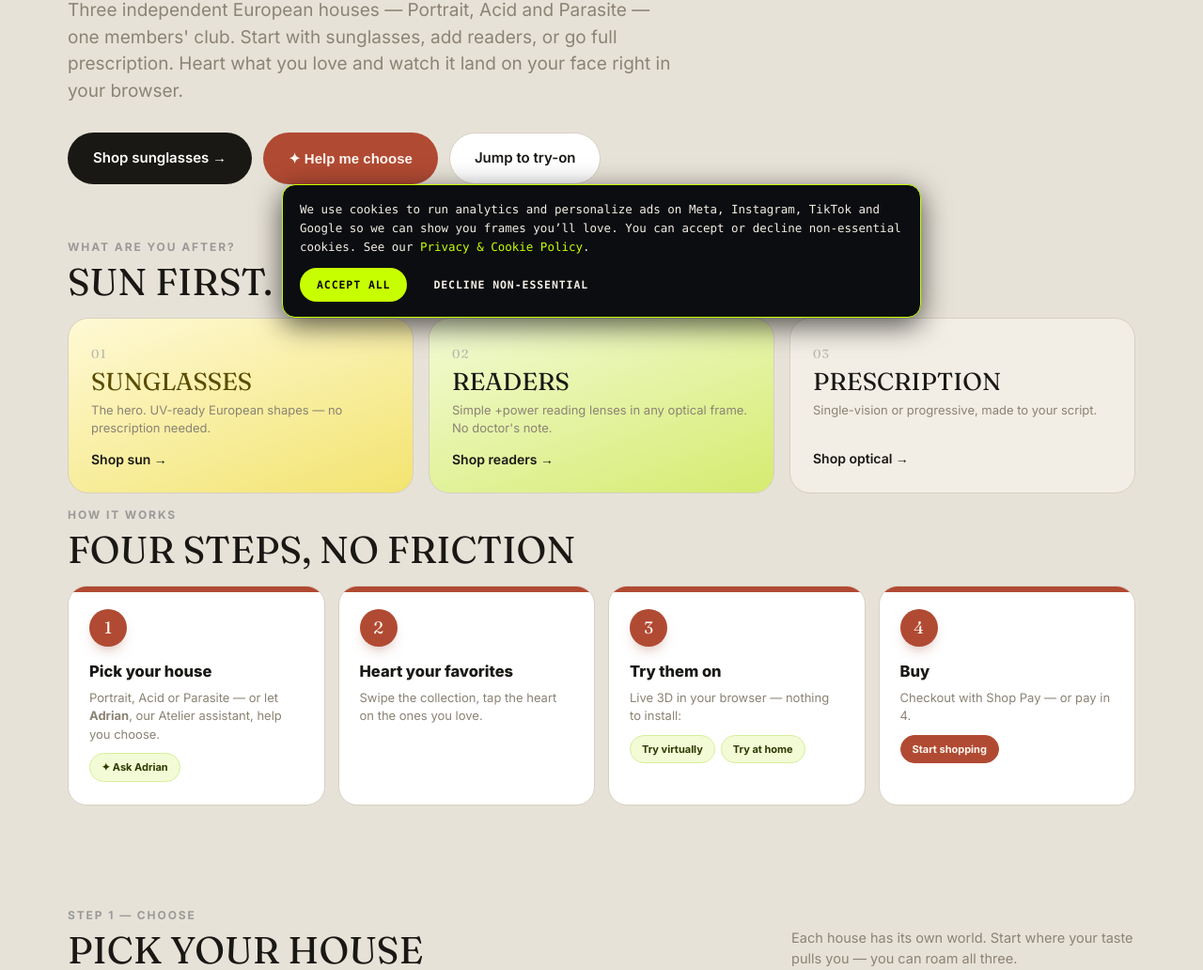
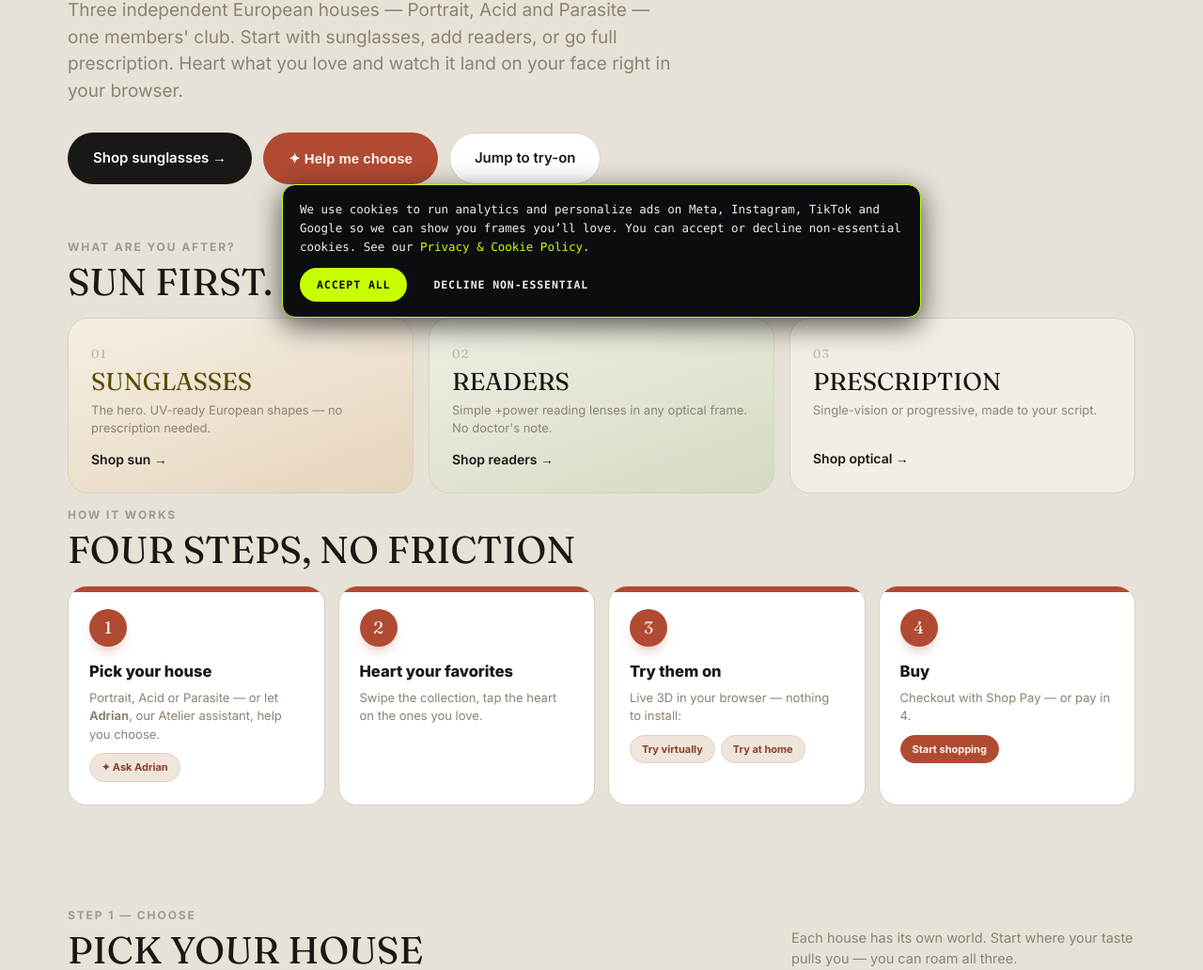
Before and after one commit to EAguilarVEZA/usa-parasite-club, a website: page index.html in a window 1280 px wide. Shown: the part 448-1480 px from the top of the page at 94% size. Drawn offline with Linux system fonts and the light colour scheme.

Commit message:
Add files via upload

```diff
--- a/index.html
+++ b/index.html
@@ -33,7 +33,7 @@ img{display:block;max-width:100%}
 .hero .eyebrow{display:inline-flex;align-items:center;gap:8px;font-size:12px;font-weight:600;letter-spacing:.04em;color:#444;background:var(--soft);border:1px solid var(--line);padding:7px 14px;border-radius:30px}
 .hero .eyebrow b{color:var(--ink)}
 .hero h1{font-family:var(--disp);font-weight:400;font-size:clamp(40px,7.4vw,86px);line-height:.94;letter-spacing:.005em;margin:22px 0 0;text-transform:uppercase}
-.hero h1 .hl{background:linear-gradient(transparent 62%,var(--lime) 62%);padding:0 .04em}
+.hero h1 .hl{background:linear-gradient(transparent 74%,var(--lime) 74%);padding:0 .04em}
 .hero p.sub{font-size:clamp(15px,2.1vw,19px);color:var(--muted);max-width:54ch;margin:20px 0 0}
 .cta{display:flex;flex-wrap:wrap;gap:12px;margin-top:30px}
 .btn{display:inline-flex;align-items:center;gap:9px;font-weight:600;font-size:15px;padding:15px 26px;border-radius:34px;border:1px solid transparent;cursor:pointer;transition:.15s}
@@ -59,9 +59,9 @@ section{padding:54px 0}
 .type h3{font-family:var(--disp);font-weight:400;font-size:26px;text-transform:uppercase;line-height:1;margin:6px 0 8px}
 .type p{font-size:13px;color:var(--muted);min-height:38px}
 .type .go2{display:inline-flex;margin-top:12px;font-weight:600;font-size:14px;color:var(--ink)}
-.type.sun{background:linear-gradient(160deg,#FFF9D6,#ffe6007a)}
+.type.sun{background:linear-gradient(160deg,#F4EFE4,#E6D4BC)}
 .type.sun h3{color:#5a4b00}
-.type.rd{background:linear-gradient(160deg,#F3FBD6,#c2f5007a)}
+.type.rd{background:linear-gradient(160deg,#F1EEE3,#D5DAC4)}
 @media(max-width:820px){.types{grid-template-columns:1fr}}
 /* house cards */
 .houses{display:grid;grid-template-columns:repeat(3,1fr);gap:18px}
@@ -108,7 +108,7 @@ section{padding:54px 0}
 .step h4{font-size:16.5px;font-weight:800}
 .step p{font-size:13px;color:var(--muted);margin-top:6px}
 .step .acts{display:flex;flex-wrap:wrap;gap:6px;margin-top:10px}
-.step .acts span,.step .acts a{font-size:11px;font-weight:700;padding:6px 12px;border-radius:20px;background:#f3fbd6;border:1px solid #d6ef9a;color:#2c3a00;white-space:nowrap;cursor:pointer;transition:.14s;text-decoration:none}
+.step .acts span,.step .acts a{font-size:11px;font-weight:700;padding:6px 12px;border-radius:20px;background:#EFE5DA;border:1px solid #E1CFC1;color:#8A3F2C;white-space:nowrap;cursor:pointer;transition:.14s;text-decoration:none}
 .step .acts a:hover{background:var(--lime);border-color:var(--lime);transform:translateY(-1px)}
 .step .acts .buy{background:var(--lime);border-color:var(--lime);color:var(--limeink)}
 .step .acts .buy:hover{filter:brightness(.96)}
```
